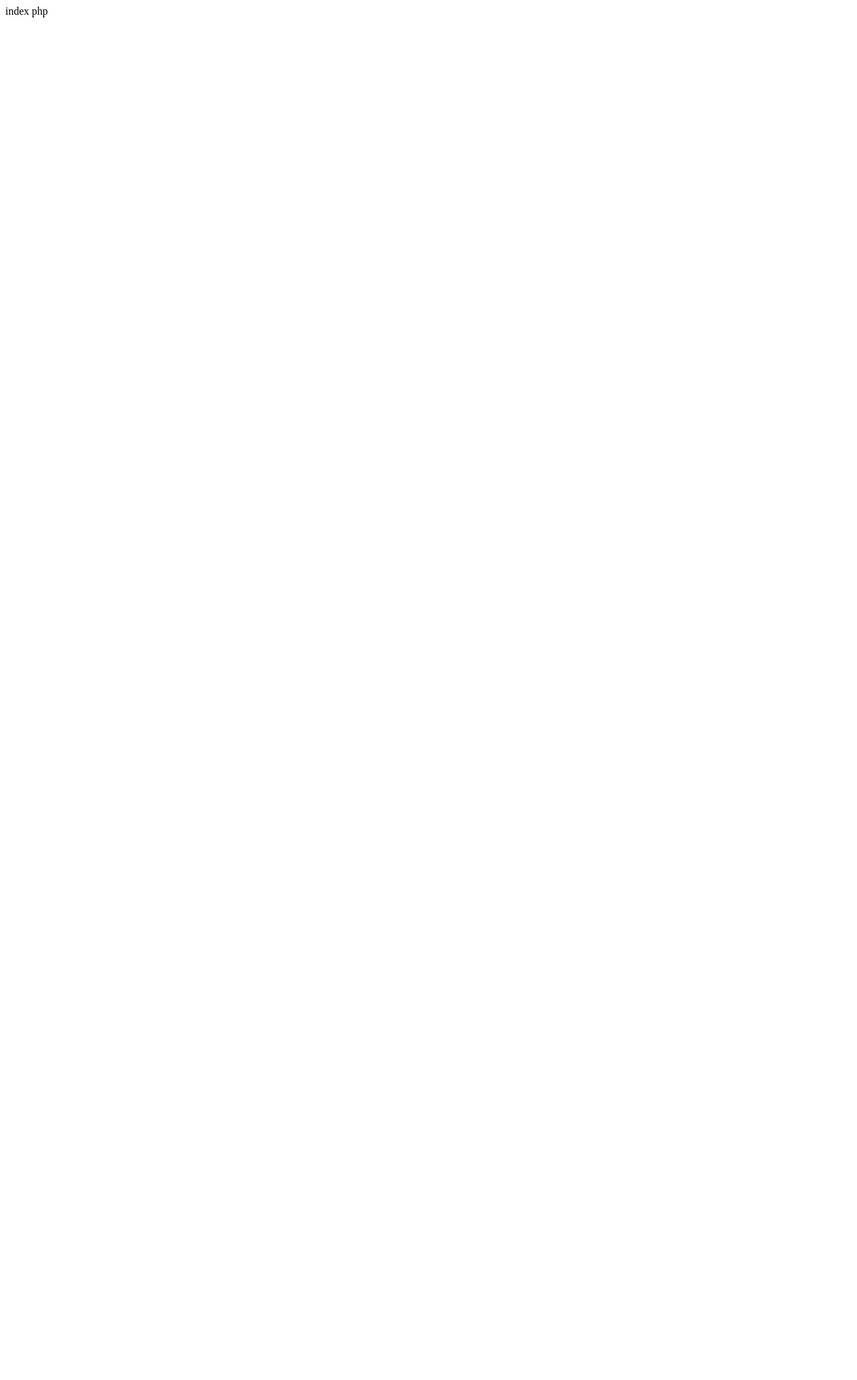
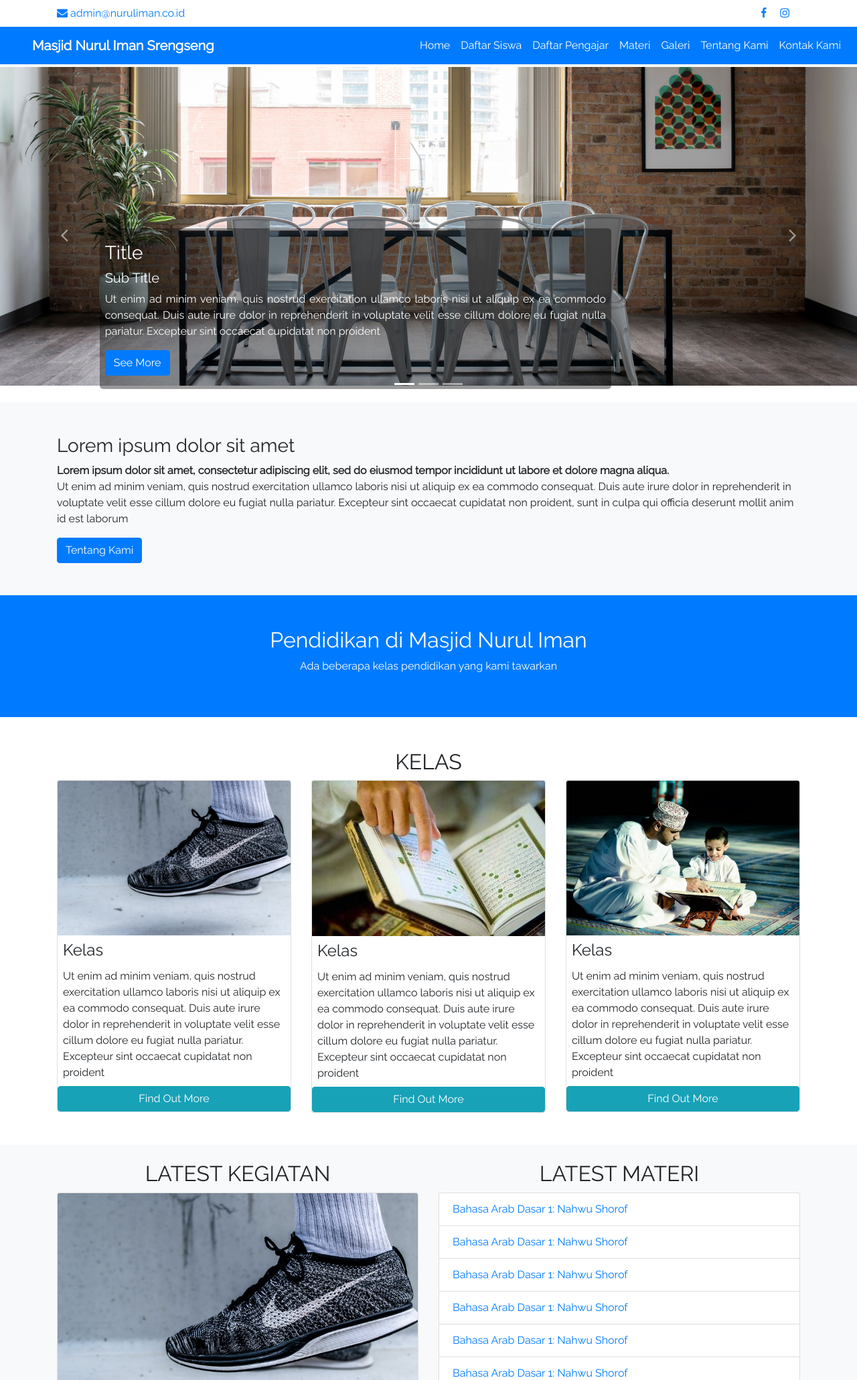
Before and after one commit to mrickymuliawan/web-nurul-iman, a CodeIgniter app: page /database/ in a window 1280 px wide. Before the commit the part shown is almost empty. Shown: the top 2061 px of the page at 67% size. Before the commit the page ends 26 px from the top, so only its background shows below. Run offline with CodeIgniter, Linux system fonts and the light colour scheme; some libraries are stand-ins or nearby versions.

Commit message:
add home page

```diff
--- a/application/config/routes.php
+++ b/application/config/routes.php
@@ -49,6 +49,6 @@ defined('BASEPATH') OR exit('No direct script access allowed');
 | Examples:	my-controller/index	-> my_controller/index
 |		my-controller/my-method	-> my_controller/my_method
 */
-$route['default_controller'] = 'welcome';
+$route['default_controller'] = 'home';
 $route['404_override'] = '';
 $route['translate_uri_dashes'] = FALSE;
--- /dev/null
+++ b/application/controllers/Home.php
@@ -0,0 +1,16 @@
+<?php
+defined('BASEPATH') OR exit('No direct script access allowed');
+
+class Home extends CI_Controller {
+
+	public function index()
+	{
+		$data['view']='page/home_v';
+		$this->load->view('layouts/page_layout',$data);
+  }
+  public function siswa()
+	{
+    $data['view']='page/siswa_v';
+		$this->load->view('layouts/page_layout',$data);
+	}
+}
--- a/application/views/layouts/admin_layout.php
+++ b/application/views/layouts/admin_layout.php
@@ -17,7 +17,7 @@
 				<link href="<?=base_url('assets/')?>/css/bootstrap.min.css" rel="stylesheet" type="text/css" />
 				<link href="<?=base_url('assets/')?>/css/icons.css" rel="stylesheet" type="text/css" />
 				<link href="<?=base_url('assets/')?>/css/metismenu.min.css" rel="stylesheet" type="text/css" />
-				<link href="<?=base_url('assets/')?>/css/style.css" rel="stylesheet" type="text/css" />
+				<link href="<?=base_url('assets/')?>/css/admin-style.css" rel="stylesheet" type="text/css" />
 
 				<!-- <script src="<?=base_url('assets/')?>/js/modernizr.min.js"></script> -->
 
--- /dev/null
+++ b/application/views/layouts/page_layout.php
@@ -0,0 +1,111 @@
+<!doctype html>
+<html lang="en">
+  <head>
+    <title>Masjid Nurul Iman</title>
+    <!-- Required meta tags -->
+    <meta charset="utf-8">
+    <meta name="viewport" content="width=device-width, initial-scale=1, shrink-to-fit=no">
+
+    <!-- bootstrap css -->
+		  <link rel="stylesheet" href="https://maxcdn.bootstrapcdn.com/bootstrap/4.0.0/css/bootstrap.min.css" integrity="sha384-Gn5384xqQ1aoWXA+058RXPxPg6fy4IWvTNh0E263XmFcJlSAwiGgFAW/dAiS6JXm" crossorigin="anonymous">
+    <!-- font awesome -->
+    <link href="https://maxcdn.bootstrapcdn.com/font-awesome/4.7.0/css/font-awesome.min.css" rel="stylesheet" integrity="sha384-wvfXpqpZZVQGK6TAh5PVlGOfQNHSoD2xbE+QkPxCAFlNEevoEH3Sl0sibVcOQVnN" crossorigin="anonymous">
+    <!-- custom css -->
+    <link rel="stylesheet" href="<?= base_url('assets/css/page-style.css') ?>" />
+
+	</head>
+	<body>
+
+
+    <div class="container py-2">
+      <div class="row">
+        <div class="col-md-8">
+          <a class="text-primary" href="<?= base_url('') ?>"> <span class="fa fa-envelope"></span> admin@nuruliman.co.id</a>
+        </div><!-- /.col-md-3 -->
+        <!-- /.col-md-7 -->
+        <div class="offset-md-1 col-md-3 text-md-right">
+          <a class="mr-3 text-primary" href="<?= base_url('') ?>"> <span class="fa fa-facebook"></span></a>
+
+
+          <a class="mr-3 text-primary" href="<?= base_url('') ?>"> <span class="fa fa-instagram"></span></a>
+
+        </div><!-- /.col-sm-2 -->
+      </div><!-- /.row -->
+
+    </div>
+
+
+	<nav class="navbar navbar-expand-lg navbar-light bg-primary sticky-top pl-5 mb-1">
+
+      <a class="navbar-brand text-white" href="<?= base_url('') ?>"><strong>Masjid Nurul Iman Srengseng</strong></a>
+      <button class="navbar-toggler" type="button" data-toggle="collapse" data-target="#navbarSupportedContent" aria-controls="navbarSupportedContent" aria-expanded="false" aria-label="Toggle navigation">
+        <span class="navbar-toggler-icon"></span>
+      </button>
+
+      <div class="collapse navbar-collapse" id="navbarSupportedContent">
+        <ul class="navbar-nav ml-auto">
+          <li class="nav-item active">
+            <a class="nav-link text-white" href="<?= base_url('') ?>">Home</a>
+          </li>
+           <li class="nav-item">
+            <a class="nav-link text-white" href="<?= base_url('services') ?>">Daftar Siswa</a>
+          </li>
+          <li class="nav-item">
+            <a class="nav-link text-white" href="<?= base_url('about') ?>">Daftar Pengajar</a>
+          </li>
+          <li class="nav-item">
+            <a class="nav-link text-white" href="<?= base_url('regulation') ?>">Materi</a>
+          </li>
+          <li class="nav-item">
+            <a class="nav-link text-white" href="<?= base_url('news') ?>">Galeri</a>
+          </li>
+          <li class="nav-item">
+            <a class="nav-link text-white" href="<?= base_url('contact') ?>">Tentang Kami</a>
+          </li>
+          <li class="nav-item">
+            <a class="nav-link text-white" href="<?= base_url('contact') ?>">Kontak Kami</a>
+          </li>
+        </ul>
+
+       <!--  <form class="form-inline">
+          <input class="form-control mr-sm-2" type="search" placeholder="Search" aria-label="Search">
+          <button class="btn bg-white my-2 my-sm-0" type="submit">Search</button>
+        </form> -->
+
+      </div>
+  </nav>
+
+
+  <?php $this->load->view("$view") ?>
+
+<section class="p-5 bg-light">
+  <div class="container">
+    <div class="row">
+    	<div class="col-md-6">
+    		<ul class="list-inline">
+          <li class="list-inline-item"><a href="<?=base_url('#')?>">Daftar Siswa</a></li>
+    			<li class="list-inline-item"><a href="<?=base_url('#')?>">Daftar Pengajar</a></li>
+    			<li class="list-inline-item"><a href="<?=base_url('#')?>">Materi</a></li>
+    			<li class="list-inline-item"><a href="<?=base_url('#')?>">Galeri</a></li>
+    			<li class="list-inline-item"><a href="<?=base_url('#')?>">Tentang Kami</a></li>
+          <li class="list-inline-item"><a href="<?=base_url('#')?>">Kontak Kami</a></li>
+    		</ul>
+
+    	</div><!-- /.col-md-6 -->
+    	<div class="col-md-6">
+				<p class="text-muted float-right">Copyright © 2018 Masjid Nurul Iman. All Rights Reserved.</p>
+    	</div><!-- /.col-md-6 -->
+    </div><!-- /.row -->
+  </div>
+</section>
+		<!-- jquery -->
+		<script
+		src="https://code.jquery.com/jquery-3.2.1.min.js"
+		integrity="sha256-hwg4gsxgFZhOsEEamdOYGBf13FyQuiTwlAQgxVSNgt4="
+		crossorigin="anonymous"></script>
+		<!-- popper.js -->
+		<script src="https://cdnjs.cloudflare.com/ajax/libs/popper.js/1.12.3/umd/popper.min.js" integrity="sha384-vFJXuSJphROIrBnz7yo7oB41mKfc8JzQZiCq4NCceLEaO4IHwicKwpJf9c9IpFgh" crossorigin="anonymous"></script>
+		<!-- bootsrap js -->
+		<script src="<?= base_url('assets/js/bootstrap.min.js') ?>"></script>
+	</body>
+</html>
--- /dev/null
+++ b/application/views/page/home_v.php
@@ -0,0 +1,161 @@
+<header class="">
+
+<div id="carouselExampleIndicators" class="carousel slide" data-ride="carousel">
+  <ol class="carousel-indicators">
+    <li data-target="#carouselExampleIndicators" data-slide-to="0" class="active"></li>
+    <li data-target="#carouselExampleIndicators" data-slide-to="1"></li>
+    <li data-target="#carouselExampleIndicators" data-slide-to="2"></li>
+  </ol>
+  <div class="carousel-inner" role="listbox">
+    <?php $slider = array('img-1.jpg','img-2.jpg','img-3.jpg' ); ?>
+    <?php foreach ($slider as $key => $value): ?>
+      <div class="carousel-item <?php if ($key==0): ?> active <?php endif ?>">
+        <div class="row">
+          <div class="col-md-12 carousel-column">
+            <img class="d-block w-100" src="<?=base_url("assets/images/big/$value") ?>" alt="First slide">
+
+          </div><!-- /.col -->
+          <div class="col-lg-10">
+            <div class="carousel-caption text-justify px-2">
+              <h3><?="Title"?></h3>
+              <h5><?="Sub Title"?></h5>
+              <p><?= "Ut enim ad minim veniam, quis nostrud exercitation ullamco laboris nisi ut aliquip ex ea commodo consequat. Duis aute irure dolor in reprehenderit in voluptate velit esse cillum dolore eu fugiat nulla pariatur. Excepteur sint occaecat cupidatat non proident" ?></p>
+              <?php if (true): ?>
+                <a href="<?="#"?>" class="btn btn-primary"><?="See More"?></a>
+              <?php endif ?>
+
+            </div>
+          </div> <!-- /.col-md-8-->
+        </div><!-- /.row -->
+      </div>
+    <?php endforeach ?>
+
+  </div>
+  <a class="carousel-control-prev" href="#carouselExampleIndicators" role="button" data-slide="prev">
+    <span class="fa fa-angle-left fa-2x" aria-hidden="true"></span>
+    <span class="sr-only">Previous</span>
+  </a>
+  <a class="carousel-control-next" href="#carouselExampleIndicators" role="button" data-slide="next">
+    <span class="fa fa-angle-right fa-2x" aria-hidden="true"></span>
+    <span class="sr-only">Next</span>
+  </a>
+</div>
+</header>
+
+<section class="bg-light py-5">
+<div class="container">
+  <div class="row">
+    <div class="col-md-12">
+
+      <h3>Lorem ipsum dolor sit amet</h3>
+      <b>Lorem ipsum dolor sit amet, consectetur adipiscing elit, sed do eiusmod tempor incididunt ut labore et dolore magna aliqua.</b>
+      <p>Ut enim ad minim veniam, quis nostrud exercitation ullamco laboris nisi ut aliquip ex ea commodo consequat. Duis aute irure dolor in reprehenderit in voluptate velit esse cillum dolore eu fugiat nulla pariatur. Excepteur sint occaecat cupidatat non proident, sunt in culpa qui officia deserunt mollit anim id est laborum</p>
+      <a href="<?= base_url('about') ?>" class="btn btn-primary">Tentang Kami</a href="">
+    </div>
+  </div>
+</div><!-- /.container -->
+</section>
+
+<section class="bg-primary text-white mb-5 py-5">
+<div class="container">
+  <div class="row">
+    <div class="col-md-8 mx-auto text-center">
+      <h2 class="">Pendidikan di Masjid Nurul Iman</h2>
+      <p>Ada beberapa kelas pendidikan yang kami tawarkan</p>
+    </div>
+  </div>
+</div><!-- /.container -->
+</section>
+
+<section class="mb-5">
+<div class="container">
+  <h2 class="text-center">KELAS</h2>
+  <div class="row">
+
+    <?php for ($i=3; $i <= 5; $i++) { ?>
+    <div class="col-md-4">
+      <div class="card hover-shadow">
+        <a href="<?=base_url("#") ?>"> <img class="card-img-top" src="<?=base_url("assets/images/small/img-$i.jpg") ?>" alt="Card image cap"></a>
+        <div class="card=block p-2">
+          <h4 class="card-title"><?= ucwords("Kelas") ?></h4>
+          <?= "Ut enim ad minim veniam, quis nostrud exercitation ullamco laboris nisi ut aliquip ex ea commodo consequat. Duis aute irure dolor in reprehenderit in voluptate velit esse cillum dolore eu fugiat nulla pariatur. Excepteur sint occaecat cupidatat non proident" ?>
+        </div>
+        <div class="card-block">
+          <a href="<?=base_url("#") ?>" class="btn btn-info btn-block ">Find Out More</a>
+        </div><!-- /.card-block -->
+      </div>
+    </div><!-- /.col-md-4 -->
+    <?php } ?>
+
+  </div><!-- /.row -->
+</div><!-- /.container -->
+</section>
+
+<section class="bg-light p-4">
+<div class="container">
+  <div class="row">
+    <div class="col-md-6">
+    <h2 class="text-center">LATEST KEGIATAN</h2>
+
+
+      <div class="card hover-shadow">
+        <a href="<?= base_url("#") ?>">
+          <img class="card-img-top" src="<?=base_url("assets/images/small/img-3.jpg") ?>" alt="Card image cap" >
+        </a>
+        <div class="card-block p-2">
+          <h4 class="card-title"><?= ucwords("Kegiatan Futsal Masjid Nurul Iman") ?></h4>
+          <p>
+          <?= date('d F Y',strtotime("2018/03/10"))." by <b>Admin</b>" ?>
+          </p>
+          <?= "Ut enim ad minim veniam, quis nostrud exercitation ullamco laboris nisi ut aliquip ex ea commodo consequat. Duis aute irure dolor in reprehenderit in voluptate velit esse cillum dolore eu fugiat nulla pariatur. Excepteur sint occaecat cupidatat non proident" ?>
+
+          <br /><br />
+          <a href="<?= base_url("#") ?>" class="btn float-right">Read More</a>
+        </div>
+      </div>
+
+      <br />
+      <a href="<?=base_url("news")?>" class="btn btn-info float-right">Show All Kegiatan</a>
+    </div><!-- /.col-md-6 -->
+    <div class="col-md-6">
+      <h2 class="text-center">LATEST MATERI</h2>
+      <ul class="list-group">
+        <?php for ($i=1; $i <=10 ; $i++) { ?>
+          <li class="list-group-item">
+            <a href="<?= base_url("#") ?>">
+              <?= "Bahasa Arab Dasar 1: Nahwu Shorof" ?>
+            </a>
+          </li>
+
+        <?php } ?>
+      </ul>
+      <br />
+      <a href="<?=base_url("regulation")?>" class="btn btn-info float-right">Show All Materi</a>
+    </div><!-- /.col-md-6 -->
+  </div><!-- /.row -->
+</div><!-- /.container -->
+</section>
+
+<section class="bg-info text-white p-5">
+<div class="container">
+  <h2 class="">PENDAFTARAN</h2>
+  <!-- <p>Jobs Offer</p> -->
+  <hr />
+  <div class="row">
+    <div class="col-md-6 p-4 bg-light text-dark">
+      <h4><?= ucwords("siswa") ?></h4>
+      <p class="text-muted">
+        <?= "Ut enim ad minim veniam, quis nostrud exercitation ullamco laboris nisi ut aliquip ex ea commodo consequat. Duis aute irure dolor in reprehenderit in voluptate velit esse cillum dolore eu fugiat nulla pariatur. Excepteur sint occaecat cupidatat non proident" ?>
+      </p>
+      <a href="<?=base_url("#")?>" class="btn btn-primary">Daftar</a>
+    </div>
+    <div class="col-md-6 p-4 bg-light text-dark">
+      <h4><?= ucwords("pengajar") ?></h4>
+      <p class="text-muted">
+        <?= "Ut enim ad minim veniam, quis nostrud exercitation ullamco laboris nisi ut aliquip ex ea commodo consequat. Duis aute irure dolor in reprehenderit in voluptate velit esse cillum dolore eu fugiat nulla pariatur. Excepteur sint occaecat cupidatat non proident" ?>
+      </p>
+      <a href="<?=base_url("#")?>" class="btn btn-primary">Daftar</a>
+    </div>
+  </div>
+</div><!-- /.container -->
+</section>
--- /dev/null
+++ b/assets/css/page-style.css
@@ -0,0 +1,51 @@
+@import url('https://fonts.googleapis.com/css?family=Raleway');
+body{
+	font-family: 'raleway';
+}
+
+@media screen and (min-width: 300px) and (max-width: 800px)   {
+   .carousel-column{
+			height: 350px;
+		}
+		.carousel-column img{
+			height: 100%;
+		}
+}
+@media screen and (min-width: 1000px) {
+   .carousel-column{
+			height: 500px;
+		}
+}
+
+@media screen and (min-width: 1600px) {
+   .carousel-column{
+			height: 650px;
+		}
+}
+.carousel-caption{
+	background: rgba(0,0,0,0.4);
+	border-radius: 5px;
+	/*width: 100%;*/
+}
+.hover-shadow:hover{
+	box-shadow: 0 4px 4px 0 rgba(0, 0, 0, 0.1), 0 3px 10px 0 rgba(0, 0, 0, 0.1);
+	transition: 0.5s;
+}
+.hover-shadow img{
+	transition: 0.5s;
+}
+.hover-shadow:hover img{
+	filter:brightness(80%);
+}
+
+/* custom */
+
+.bg-softgreen{
+	background: #A9DFBF;
+}
+.bg-softorange{
+	background: #F5CBA7;
+}
+.bg-red{
+	background: #D35400;
+}
```
Also changed, not shown: assets/css/admin-style.css (renamed from assets/css/style.css), assets/images/small/img-2.jpg, assets/images/small/img-3.jpg, assets/images/small/img-4.jpg, assets/images/small/img-5.jpg, assets/images/small/img-6.jpg (deleted), assets/images/small/img-7.jpg (deleted), 2 other files.
